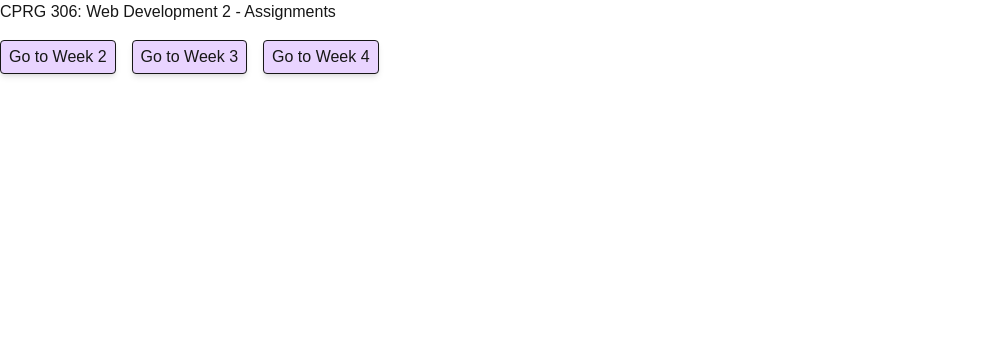
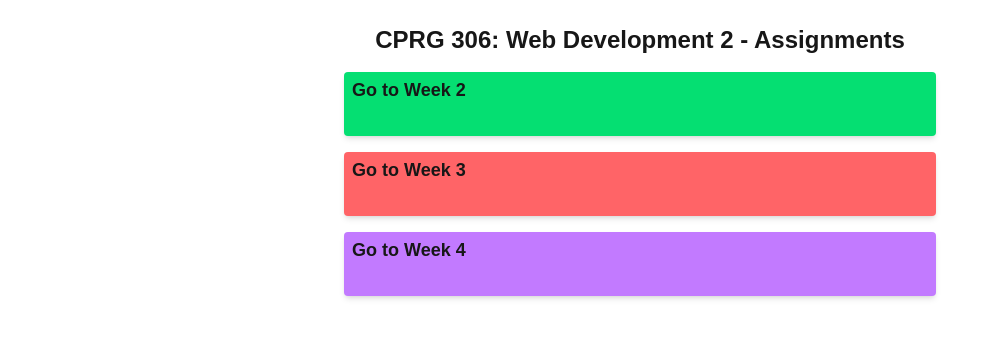
Before and after one commit to Wyden13/cprg306-assignments, a Next.js app: page / in a window 1280 px wide. Shown: the top 338 px of the page, without its empty margins (0-999 px from the left). Built offline with nearby package versions, Linux system fonts and the light colour scheme.

Commit message:
modifed week-4

```diff
--- a/app/page.js
+++ b/app/page.js
@@ -3,17 +3,17 @@ import Link from "next/link";
 
 export default function Home() {
   return (
-    <main>
-      <h1>CPRG 306: Web Development 2 - Assignments</h1>
-      <ul className="space-x-4 my-4">
-        <li className="inline-block border px-2 py-1 rounded bg-purple-200 shadow-md">
-          <Link href="/week-2">Go to Week 2</Link>
+    <main className="p-6 w-1/2 mx-auto rounded-lg">
+      <h1 className="text-2xl font-bold mb-4 text-center">CPRG 306: Web Development 2 - Assignments</h1>
+      <ul className="space-x-4 my-4 space-y-4">
+        <li className="inline-block  px-2 py-1 rounded bg-green-400 shadow-md w-full h-16">
+          <Link href="/week-2" className="text-lg font-bold">Go to Week 2</Link>
         </li>
-        <li className="inline-block border px-2 py-1 rounded bg-purple-200 shadow-md">
-          <Link href="/week-3">Go to Week 3</Link>
+        <li className="inline-block px-2 py-1 rounded bg-red-400 shadow-md w-full h-16">
+          <Link href="/week-3" className="text-lg font-bold">Go to Week 3</Link>
         </li>
-        <li className="inline-block border px-2 py-1 rounded bg-purple-200  shadow-md">
-          <Link href="/week-4">Go to Week 4</Link>
+        <li className="inline-block px-2 py-1 rounded bg-purple-400 shadow-md w-full h-16">
+          <Link href="/week-4" className="text-lg font-bold">Go to Week 4</Link>
         </li>
       </ul>
     </main>
--- a/app/week-4/item-list.js
+++ b/app/week-4/item-list.js
@@ -1,6 +1,6 @@
 import Item from "./item";
-import items from "./items.json"
-export default function ItemList() {
+
+export default function ItemList({ items }) {
     return (
         <ul>
             {items.map(item => (
--- a/app/week-4/page.js
+++ b/app/week-4/page.js
@@ -1,10 +1,11 @@
 import ItemList from "./item-list";
+import items from "./items.json"
 
 export default function Page() {
     return(
         <main className ="p-4 max-w-xl mx-auto">
             <h1 className="text-2xl font-bold mb-4 text-center">Shopping List</h1>
-            <ItemList />
+            <ItemList items = {items} />
         </main>
     )
 }
```
